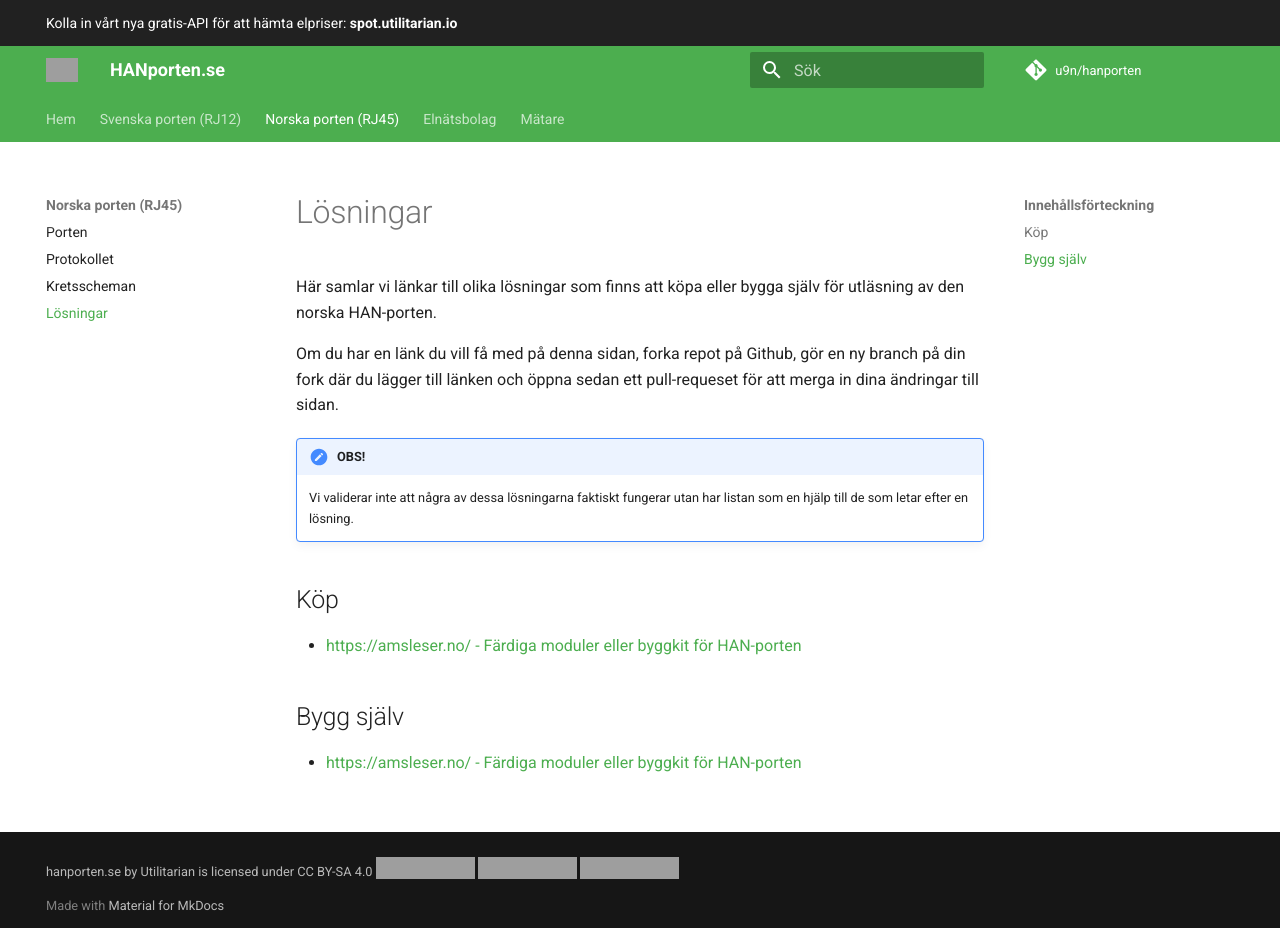
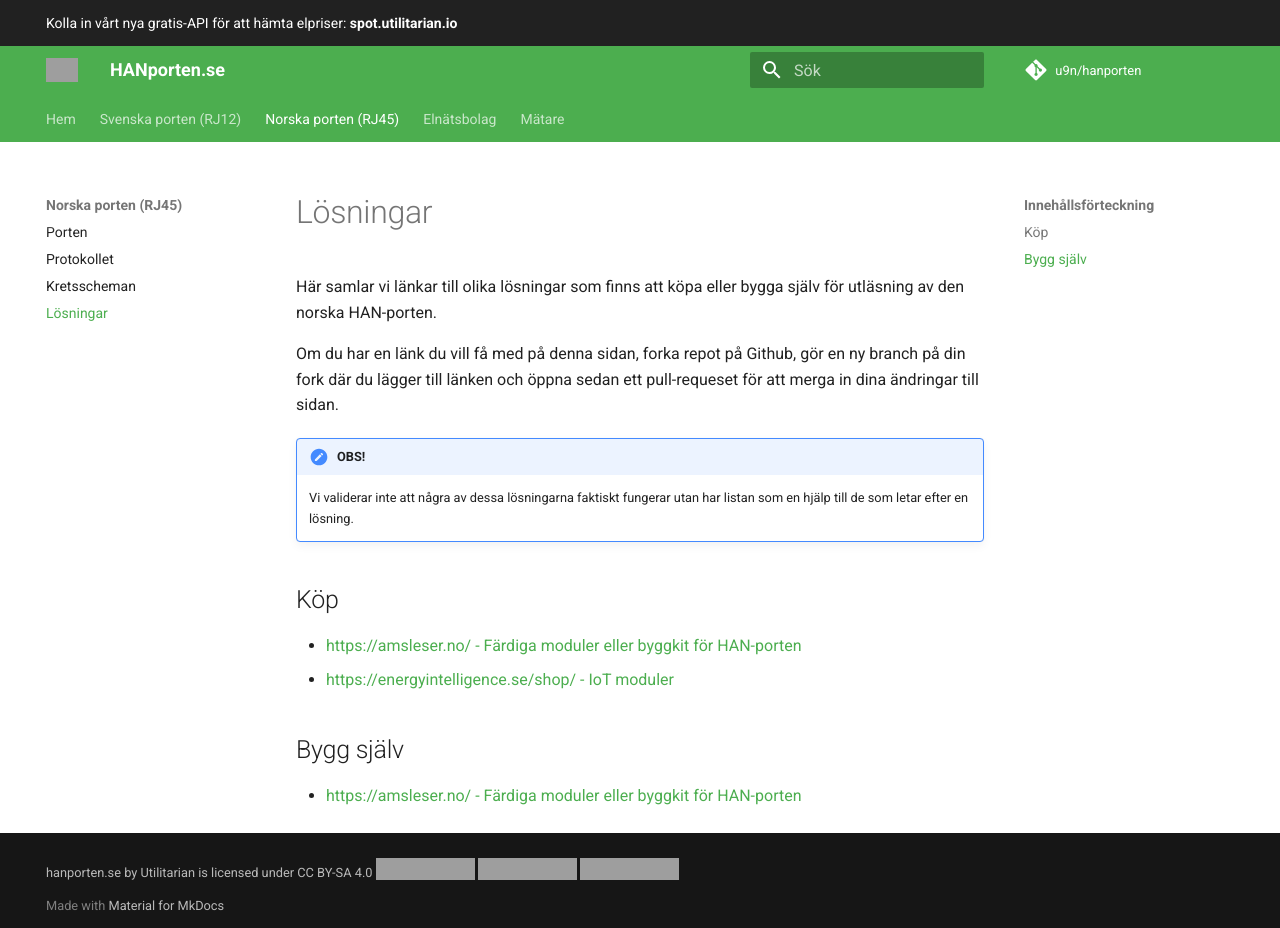
Before and after one commit to u9n/hanporten, an MkDocs documentation site: the page built from docs/norska/lösningar.md, in a window 1280 px wide and 928 px high. Built offline with MkDocs 1.6.1 and Material for MkDocs 9.7.7, drawn with Linux system fonts in a browser that asks for light colours; comment, search, counter and statistics services are not loaded; grey boxes are pictures that could not be loaded.

Commit message:
Added energyintelligence.se to solutions

```diff
--- a/docs/norska/lösningar.md
+++ b/docs/norska/lösningar.md
@@ -15,6 +15,7 @@
 ## Köp
 
 * [https://amsleser.no/ - Färdiga moduler eller byggkit för HAN-porten](https://amsleser.no/)
+* [https://energyintelligence.se/shop/ - IoT moduler](https://energyintelligence.se/shop/)
 
 
 
```
